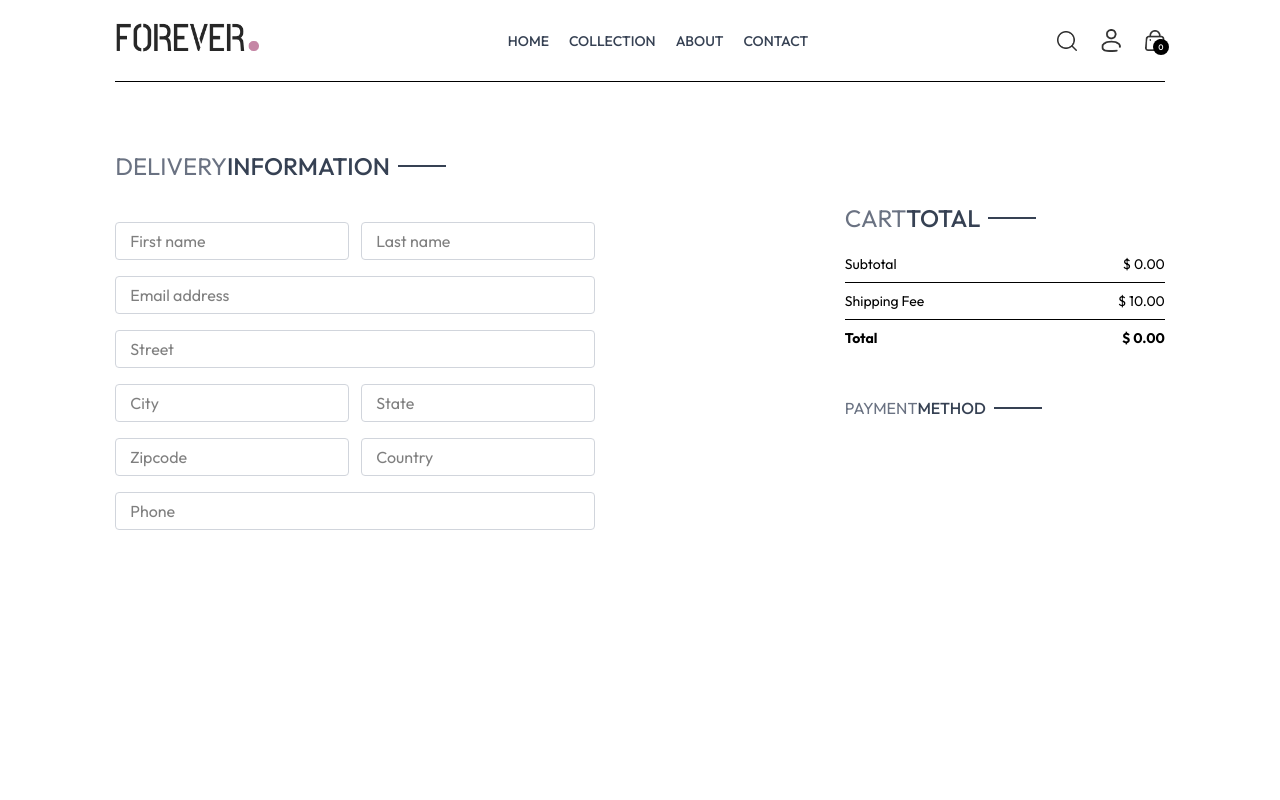
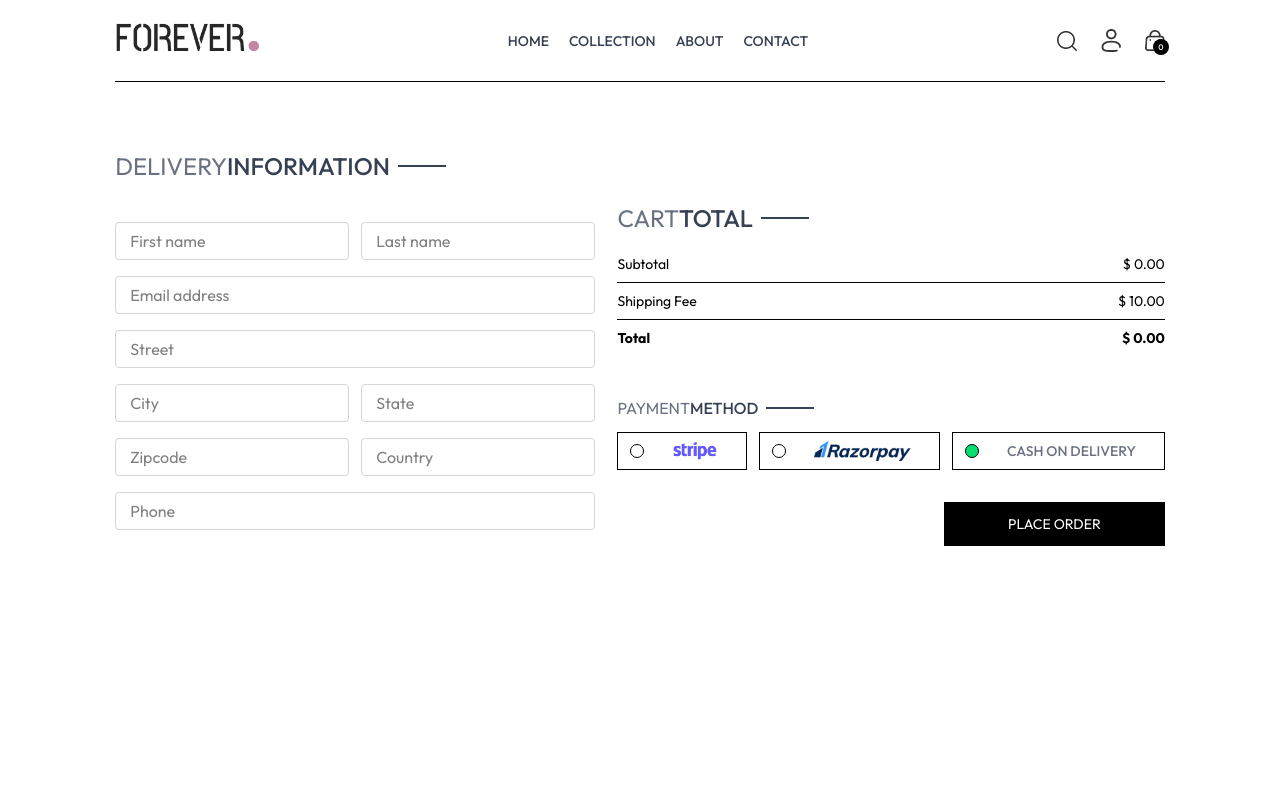
Before and after one commit to hridik-suresh/mern-ecommerce, a React (Vite) app in the folder frontend/: page /place-order in a window 1280 px wide. Shown: the top 800 px of the page. Built offline with nearby package versions, Linux system fonts and the light colour scheme.

Commit message:
PlaceOrder page is completed, not the Payment gateways.

```diff
--- a/frontend/src/pages/PlaceOrder.jsx
+++ b/frontend/src/pages/PlaceOrder.jsx
@@ -1,7 +1,14 @@
 import Title from "../components/Title";
 import CartTotal from "../components/CartTotal";
+import { assets } from "../assets/assets";
+import { useContext, useState } from "react";
+import { ShopContext } from "../context/shopContext";
 
 const PlaceOrder = () => {
+  const [method, setMethod] = useState("cod");
+
+  const { navigate } = useContext(ShopContext);
+
   return (
     <div className="flex flex-col sm:flex-row justify-between gap-4 pt-5 sm:pt-14 min-h-[80vh] border-t">
       {/* ------------Left Side---------- */}
@@ -69,10 +76,54 @@ const PlaceOrder = () => {
         </div>
 
         <div className="mt-12">
-          <Title text1={'PAYMENT'} text2={'METHOD'}/>
+          <Title text1={"PAYMENT"} text2={"METHOD"} />
+
           {/* -------Payment Method Selection---------- */}
           <div className="flex gap-3 flex-col lg:flex-row">
+            <div
+              onClick={() => setMethod("stripe")}
+              className="flex items-center gap-3 border p-2 px-3 cursor-pointer"
+            >
+              <p
+                className={`min-w-3.5 h-3.5 border rounded-full ${
+                  method === "stripe" ? "bg-green-400" : ""
+                }`}
+              ></p>
+              <img src={assets.stripe_logo} className="h-5 mx-4" alt="" />
+            </div>
+            <div
+              onClick={() => setMethod("razorpay")}
+              className="flex items-center gap-3 border p-2 px-3 cursor-pointer"
+            >
+              <p
+                className={`min-w-3.5 h-3.5 border rounded-full ${
+                  method === "razorpay" ? "bg-green-400" : ""
+                }`}
+              ></p>
+              <img src={assets.razorpay_logo} className="h-5 mx-4" alt="" />
+            </div>
+            <div
+              onClick={() => setMethod("cod")}
+              className="flex items-center gap-3 border p-2 px-3 cursor-pointer"
+            >
+              <p
+                className={`min-w-3.5 h-3.5 border rounded-full ${
+                  method === "cod" ? "bg-green-400" : ""
+                }`}
+              ></p>
+              <p className="text-gray-500 text-sm font-medium mx-4">
+                CASH ON DELIVERY
+              </p>
+            </div>
+          </div>
 
+          <div className="w-full text-end mt-8">
+            <button
+              onClick={() => navigate("/orders")}
+              className="bg-black text-white px-16 py-3 text-sm "
+            >
+              PLACE ORDER
+            </button>
           </div>
         </div>
       </div>
```
